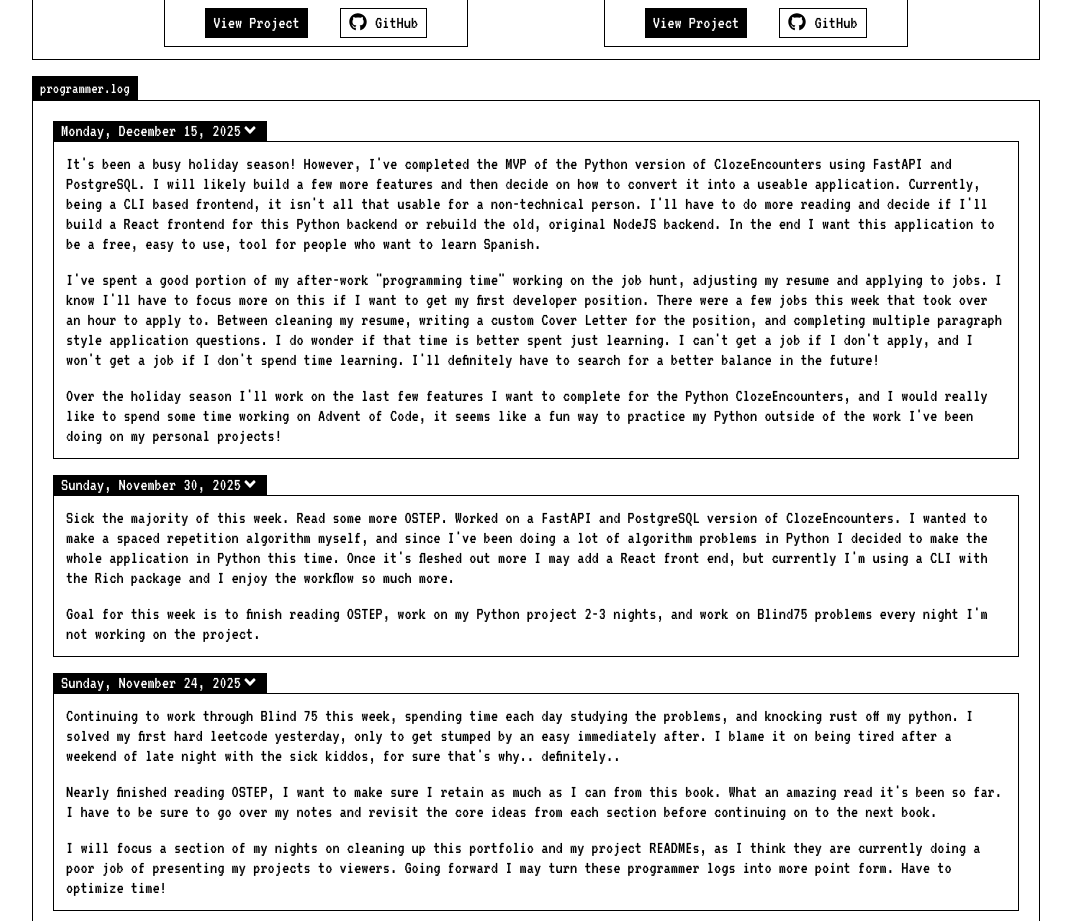
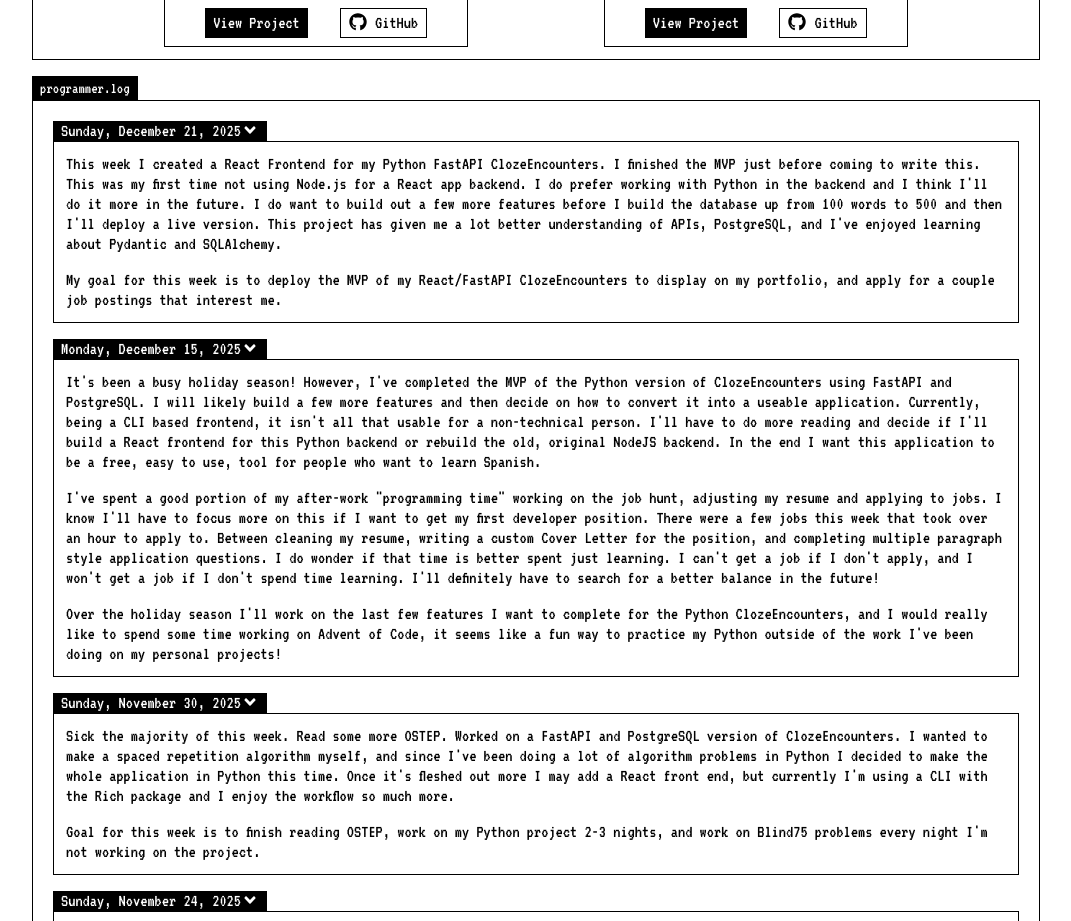
Before and after one commit to bweppl1/bweppl1.github.io, a React (Vite) app: page / in a window 1280 px wide. Shown: the part 980-1901 px from the top of the page, without its empty margins (104-1175 px from the left). Built offline with nearby package versions, Linux system fonts and the light colour scheme.

Commit message:
weekly blog

```diff
--- a/src/components/LogEntry.jsx
+++ b/src/components/LogEntry.jsx
@@ -9,6 +9,31 @@ const LogEntry = () => {
   const [title, setTitle] = useState("");
   return (
     <div className="flex flex-col max-w-5xl mx-auto mt-2 px-2">
+      <h2 className="bg-black text-white px-2 w-fit flex">
+        Sunday, December 21, 2025
+        <FaAngleDown onClick={handleToggleBlogWindow} />
+      </h2>
+      <div
+        id="blog2"
+        className="flex flex-col gap-4 border border-black leading-5 p-3 text-lg mb-4"
+      >
+        <p>
+          This week I created a React Frontend for my Python FastAPI
+          ClozeEncounters. I finished the MVP just before coming to write this.
+          This was my first time not using Node.js for a React app backend. I do
+          prefer working with Python in the backend and I think I'll do it more
+          in the future. I do want to build out a few more features before I
+          build the database up from 100 words to 500 and then I'll deploy a
+          live version. This project has given me a lot better understanding of
+          APIs, PostgreSQL, and I've enjoyed learning about Pydantic and
+          SQLAlchemy.
+        </p>
+        <p>
+          My goal for this week is to deploy the MVP of my React/FastAPI
+          ClozeEncounters to display on my portfolio, and apply for a couple job
+          postings that interest me.
+        </p>
+      </div>
       <h2 className="bg-black text-white px-2 w-fit flex">
         Monday, December 15, 2025
         <FaAngleDown onClick={handleToggleBlogWindow} />
```
